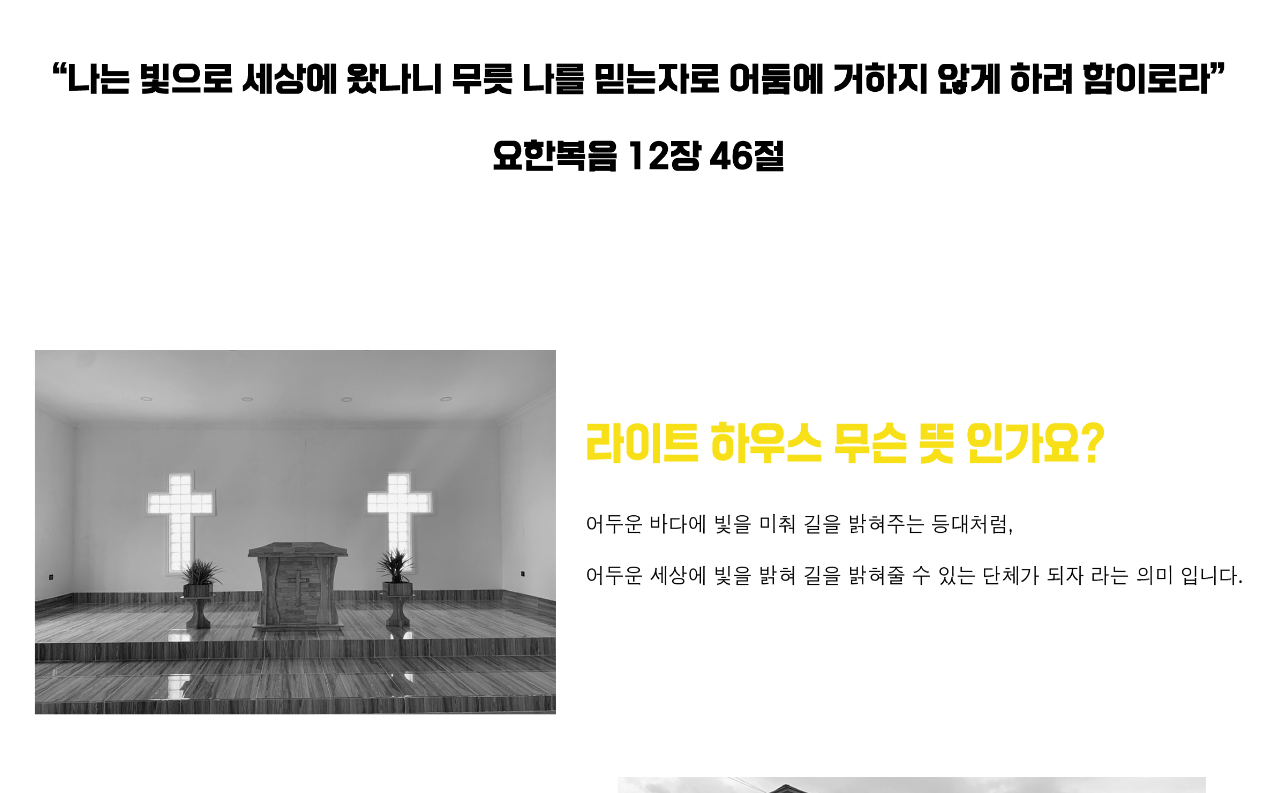
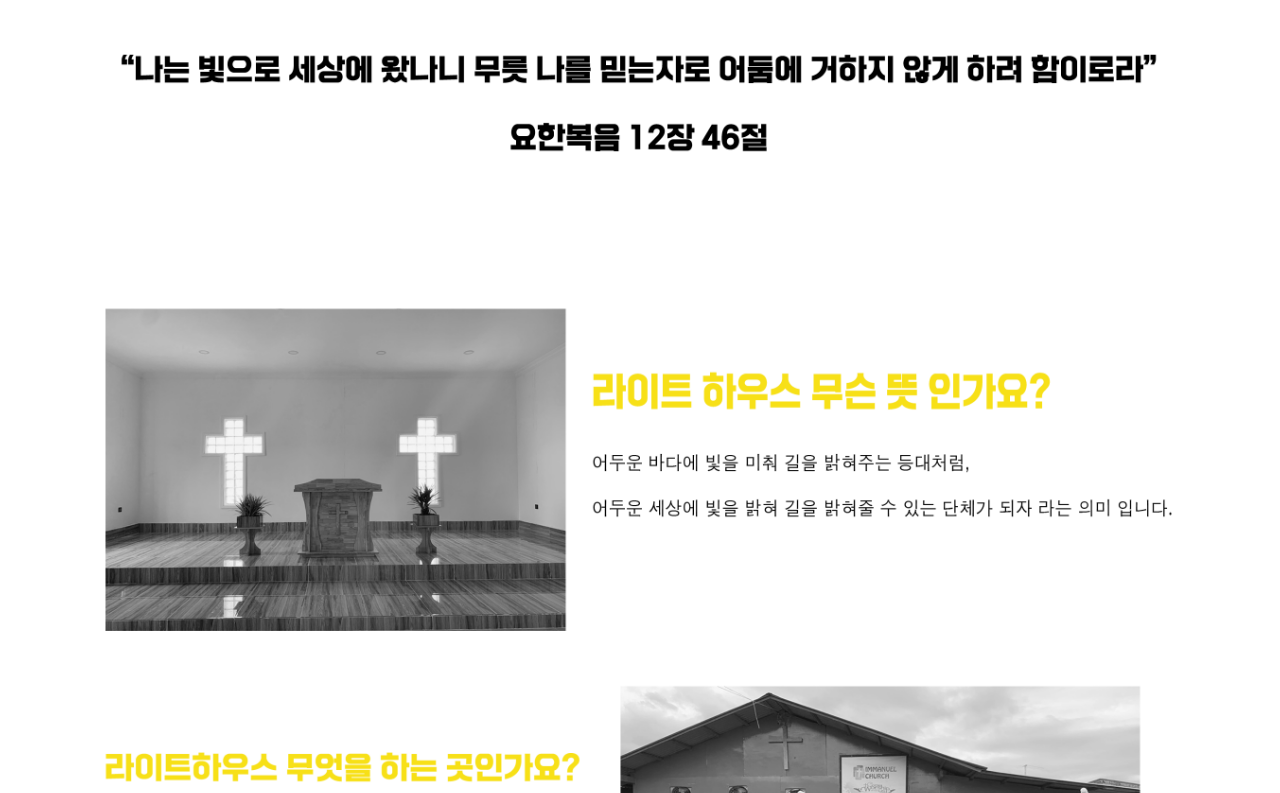
Before and after one commit to usgnus/lighthouse, a plain HTML site: page aboutus/index.html in a window 1280 px wide. Shown: the part 507-1300 px from the top of the page. Drawn offline with Linux system fonts and the light colour scheme.

Commit message:
fix about size

```diff
--- a/aboutus/style.css
+++ b/aboutus/style.css
@@ -56,5 +56,5 @@ a {
   padding-bottom: 8rem;
 }
 .text-image {
-  width: 77rem;
+  width: 68rem;
 }
```
